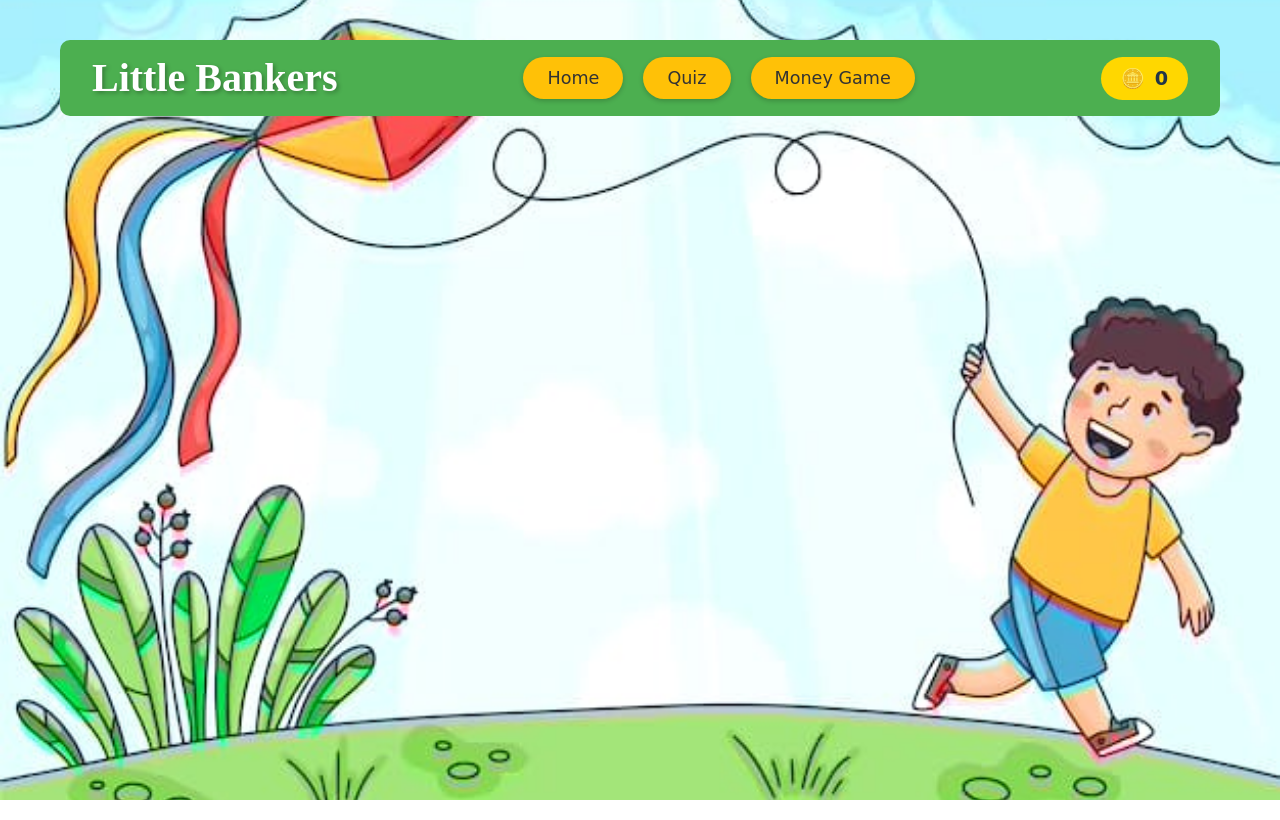
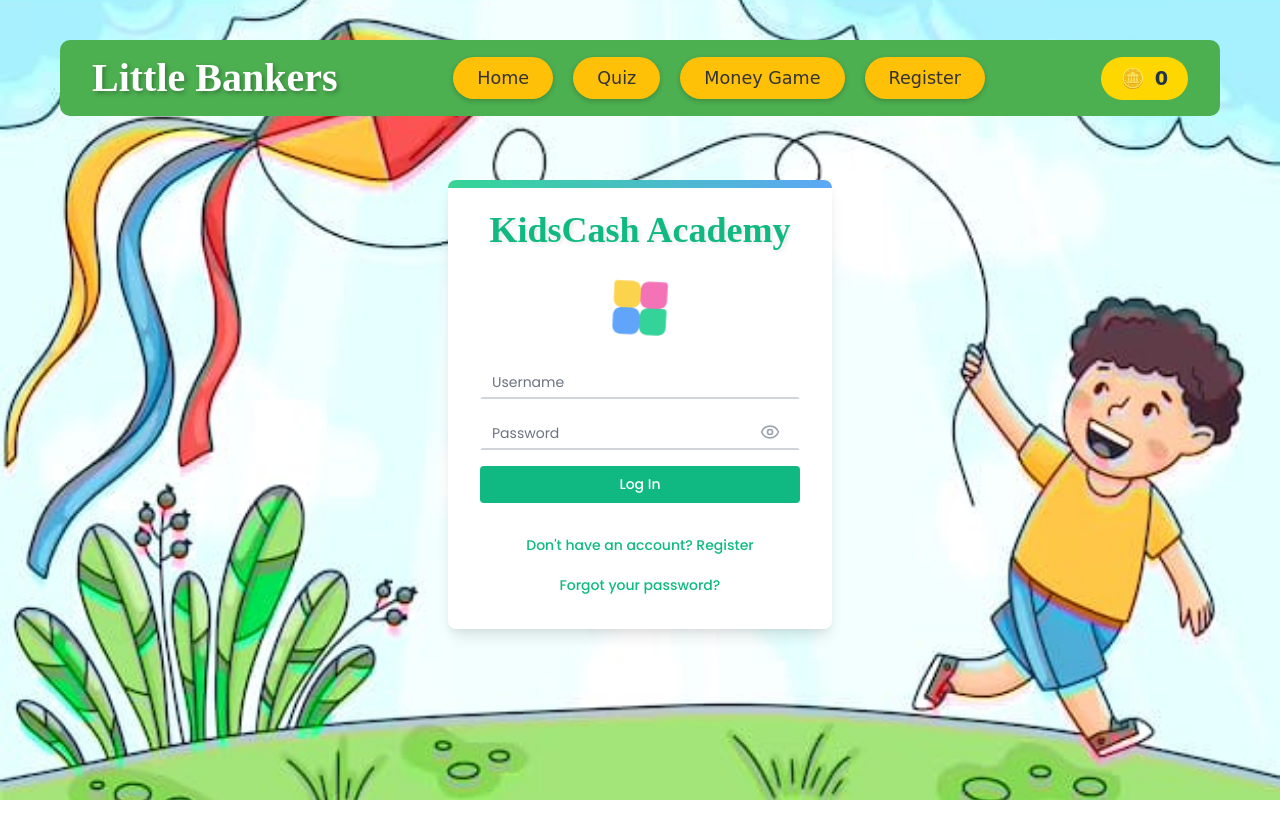
Before and after one commit to SuKumar7241/Little-Bankers, a React (Vite) app: page /login-page in a window 1280 px wide. Built offline with nearby package versions, Linux system fonts and the light colour scheme.

Commit message:
added login

```diff
--- a/package.json
+++ b/package.json
@@ -14,6 +14,7 @@
     "@react-three/fiber": "^8.17.10",
     "canvas-confetti": "^1.9.3",
     "chart.js": "^4.4.5",
+    "firebase": "^10.14.1",
     "lucide-react": "^0.453.0",
     "react": "^18.3.1",
     "react-chartjs-2": "^5.2.0",
--- a/src/App.jsx
+++ b/src/App.jsx
@@ -9,6 +9,7 @@ import StockMarketGame from './components/StockMarketGame';
 import LoadingPage from './components/LoadingPage';
 import CurrencyMatch from './components/CurrencyMatch';
 import MoneyManagementGame from './components/MoneyManagementGame';
+import LoginPage from './components/LoginPage';
 
 const App = () => {
   const [totalCoins, setTotalCoins] = useState(0);
@@ -43,6 +44,7 @@ const App = () => {
             <Route path="/stock-market-game" element={<StockMarketGame totalCoins={totalCoins} />} />
             <Route path="/currency-match-game" element={<CurrencyMatch />} />
             <Route path="/money-management" element={<MoneyManagementGame totalCoins={totalCoins}/>} />
+            <Route path="/login-page" element={<LoginPage/>} />
           </Routes>
         </main>
       </div>
--- a/src/components/Header.jsx
+++ b/src/components/Header.jsx
@@ -11,6 +11,7 @@ const Header = ({ totalCoins }) => {
         <button onClick={() => navigate('/dashboard')}>Home</button> {/* Navigate to Dashboard */}
         <button onClick={() => navigate('/quiz')}>Quiz</button>
         <button onClick={() => navigate('/simulation')}>Money Game</button>
+        <button onClick={() => navigate('/login-page')} className='register'>Register</button> {/* Navigate to Register */}
       </nav>
       <div className="coin-counter">
         <span role="img" aria-label="coin">🪙</span> {totalCoins}
--- /dev/null
+++ b/src/components/LoginPage.css
@@ -0,0 +1,214 @@
+@import url('https://fonts.googleapis.com/css2?family=Poppins:wght@300;400;500;600;700&display=swap');
+
+.login-container {
+  font-family: 'Poppins', sans-serif;
+  background-color: white;
+  padding: 2rem;
+  border-radius: 0.5rem;
+  box-shadow: 0 10px 15px -3px rgba(0, 0, 0, 0.1), 0 4px 6px -2px rgba(0, 0, 0, 0.05);
+  width: 24rem;
+  max-width: 100%;
+  position: relative;
+  overflow: hidden;
+}
+
+.gradient-bar {
+  position: absolute;
+  top: 0;
+  left: 0;
+  width: 100%;
+  height: 0.5rem;
+  background: linear-gradient(to right, #FCD34D, #34D399, #60A5FA);
+  animation: gradient 15s ease infinite;
+  background-size: 200% 200%;
+}
+
+.title {
+  font-size: 2.25rem;
+  font-weight: bold;
+  text-align: center;
+  color: #10B981;
+  margin-bottom: 1.5rem;
+  animation: bounce 1s infinite;
+}
+
+.logo-container {
+  display: flex;
+  justify-content: center;
+  margin-bottom: 1.5rem;
+}
+
+.logo {
+  width: 4rem;
+  height: 4rem;
+  animation: wiggle 1s ease-in-out infinite;
+}
+
+.form {
+  display: flex;
+  flex-direction: column;
+  gap: 1rem;
+}
+
+.input-group {
+  position: relative;
+}
+
+.input {
+  width: 100%;
+  padding: 0.5rem 0.75rem;
+  background-color: white;
+  border-bottom: 2px solid #D1D5DB;
+  border-top: 2px solid #ffff;
+  border-inline: 2px solid #ffff;
+  color: #111827;
+  transition: border-color 0.3s ease;
+}
+
+.input:focus {
+  outline: none;
+  border-color: #10B981;
+}
+
+.input::placeholder {
+  color: transparent;
+}
+
+.label {
+  position: absolute;
+  left: 0.75rem;
+  top: 0.5rem;
+  color: #6B7280;
+  font-size: 0.875rem;
+  transition: all 0.3s ease;
+  pointer-events: none;
+}
+
+.input:focus ~ .label,
+.input:not(:placeholder-shown) ~ .label {
+  top: -0.875rem;
+  font-size: 0.75rem;
+  color: #374151;
+}
+
+.password-toggle {
+    position: absolute;
+    right: 0.75rem;
+    top: 50%;
+    transform: translateY(-50%);
+    background: none;
+    border: none; /* Ensure there's no border */
+    cursor: pointer;
+    outline: none;
+    padding: 0; /* Remove any padding */
+  }
+
+  .icon {
+    width: 1.25rem;
+    height: 1.25rem;
+    color: #9CA3AF;
+    display: block;
+    background: none; /* Remove any background */
+  }
+  .password-toggle:focus, .password-toggle:focus-visible {
+    outline: none; /* Disable the outline */
+}
+
+.error {
+  display: flex;
+  align-items: center;
+  color: #EF4444;
+  font-size: 0.875rem;
+}
+
+.error-icon {
+  width: 1rem;
+  height: 1rem;
+  margin-right: 0.25rem;
+}
+
+.submit-button {
+  width: 100%;
+  padding: 0.5rem 1rem;
+  background-color: #10B981;
+  color: white;
+  border: none;
+  border-radius: 0.25rem;
+  font-size: 0.875rem;
+  font-weight: 500;
+  cursor: pointer;
+  transition: all 0.3s ease;
+}
+
+.submit-button:hover {
+  background-color: #059669;
+  transform: scale(1.05);
+}
+
+.toggle-mode {
+  margin-top: 1.5rem;
+  text-align: center;
+}
+
+.toggle-button {
+  background: none;
+  border: none;
+  color: #10B981;
+  font-size: 0.875rem;
+  cursor: pointer;
+  transition: color 0.3s ease;
+  outline: none;
+
+}
+
+.toggle-button:hover {
+  color: #059669;
+}
+
+.forgot-password {
+  margin-top: 0.5rem;
+  text-align: center;
+}
+
+.forgot-password-link {
+  color: #10B981;
+  font-size: 0.875rem;
+  text-decoration: none;
+  transition: color 0.3s ease;
+}
+
+.forgot-password-link:hover {
+  color: #059669;
+}
+
+@keyframes bounce {
+  0%, 100% {
+    transform: translateY(-25%);
+    animation-timing-function: cubic-bezier(0.8, 0, 1, 1);
+  }
+  50% {
+    transform: translateY(0);
+    animation-timing-function: cubic-bezier(0, 0, 0.2, 1);
+  }
+}
+
+@keyframes gradient {
+  0% {
+    background-position: 0% 50%;
+  }
+  50% {
+    background-position: 100% 50%;
+  }
+  100% {
+    background-position: 0% 50%;
+  }
+}
+
+@keyframes wiggle {
+  0%, 100% {
+    transform: rotate(-3deg);
+  }
+  50% {
+    transform: rotate(3deg);
+  }
+}
--- /dev/null
+++ b/src/components/LoginPage.jsx
@@ -0,0 +1,129 @@
+import React, { useState } from 'react';
+import { Eye, EyeOff, AlertCircle } from 'lucide-react';
+import './LoginPage.css';
+
+const LoginPage = () => {
+  const [isLogin, setIsLogin] = useState(true);
+  const [username, setUsername] = useState('');
+  const [password, setPassword] = useState('');
+  const [email, setEmail] = useState('');
+  const [showPassword, setShowPassword] = useState(false);
+  const [error, setError] = useState('');
+
+  const handleSubmit = (e) => {
+    e.preventDefault();
+    setError('');
+
+    if (!username || !password || (!isLogin && !email)) {
+      setError('Please fill in all fields.');
+      return;
+    }
+
+    if (password.length < 8) {
+      setError('Password must be at least 8 characters long.');
+      return;
+    }
+
+    if (!isLogin && !email.includes('@')) {
+      setError('Please enter a valid email address.');
+      return;
+    }
+
+    console.log(isLogin ? 'Login' : 'Registration', 'submitted:', { username, password, email });
+    // Here you would typically make an API call to handle login/registration
+  };
+
+  const toggleMode = () => {
+    setIsLogin(!isLogin);
+    setError('');
+  };
+
+  return (
+    <div className="login-container">
+      <div className="gradient-bar"></div>
+      <h1 className="title">KidsCash Academy</h1>
+      <div className="logo-container">
+        <svg className="logo" viewBox="0 0 24 24" fill="none" xmlns="http://www.w3.org/2000/svg">
+          <path d="M12 5C12 3.34315 10.6569 2 9 2H3C2.44772 2 2 2.44772 2 3V9C2 10.6569 3.34315 12 5 12H9C10.6569 12 12 10.6569 12 9V5Z" fill="#FCD34D"/>
+          <path d="M12 15C12 13.3431 13.3431 12 15 12H21C21.5523 12 22 12.4477 22 13V19C22 20.6569 20.6569 22 19 22H15C13.3431 22 12 20.6569 12 19V15Z" fill="#34D399"/>
+          <path d="M5 22C3.34315 22 2 20.6569 2 19V15C2 13.3431 3.34315 12 5 12H9C10.6569 12 12 13.3431 12 15V19C12 20.6569 10.6569 22 9 22H5Z" fill="#60A5FA"/>
+          <path d="M15 2C13.3431 2 12 3.34315 12 5V9C12 10.6569 13.3431 12 15 12H19C20.6569 12 22 10.6569 22 9V3C22 2.44772 21.5523 2 21 2H15Z" fill="#F472B6"/>
+        </svg>
+      </div>
+      <form onSubmit={handleSubmit} className="form">
+        <div className="input-group">
+          <input
+            type="text"
+            id="username"
+            value={username}
+            onChange={(e) => setUsername(e.target.value)}
+            className="input"
+            placeholder="Username"
+            required
+          />
+          <label htmlFor="username" className="label">
+            Username
+          </label>
+        </div>
+        {!isLogin && (
+          <div className="input-group">
+            <input
+              type="email"
+              id="email"
+              value={email}
+              onChange={(e) => setEmail(e.target.value)}
+              className="input"
+              placeholder="Email"
+              required
+            />
+            <label htmlFor="email" className="label">
+              Email
+            </label>
+          </div>
+        )}
+        <div className="input-group">
+          <input
+            type={showPassword ? "text" : "password"}
+            id="password"
+            value={password}
+            onChange={(e) => setPassword(e.target.value)}
+            className="input"
+            placeholder="Password"
+            required
+          />
+          <label htmlFor="password" className="label">
+            Password
+          </label>
+          <button
+            type="button"
+            onClick={() => setShowPassword(!showPassword)}
+            className="password-toggle"
+          >
+            {showPassword ? <EyeOff className="icon" /> : <Eye className="icon" />}
+          </button>
+        </div>
+        {error && (
+          <div className="error">
+            <AlertCircle className="error-icon" />
+            {error}
+          </div>
+        )}
+        <button type="submit" className="submit-button">
+          {isLogin ? 'Log In' : 'Register'}
+        </button>
+      </form>
+      <div className="toggle-mode">
+        <button onClick={toggleMode} className="toggle-button">
+          {isLogin ? "Don't have an account? Register" : "Already have an account? Log in"}
+        </button>
+      </div>
+      {isLogin && (
+        <div className="forgot-password">
+          <a href="#" className="forgot-password-link">Forgot your password?</a>
+        </div>
+      )}
+    </div>
+  );
+};
+
+export default LoginPage;
```
Also changed, not shown: src/config/firebase-config.js (added, +29 -0 lines), src/hooks/useGetUserInfo.jsx (added, +9 -0 lines), src/components/Header.css (added), 1 other file (tests, documents, lock files or other folders).
